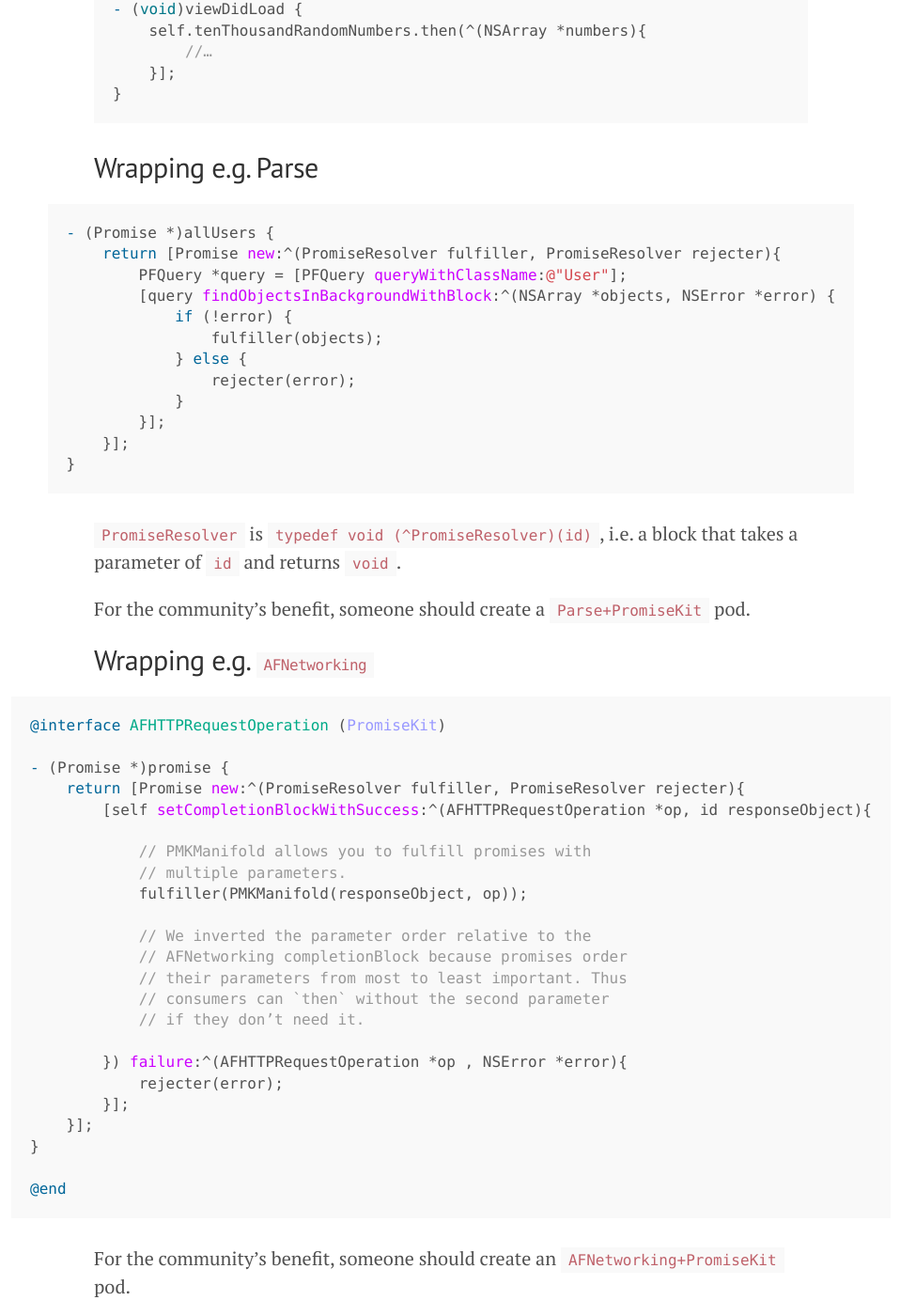
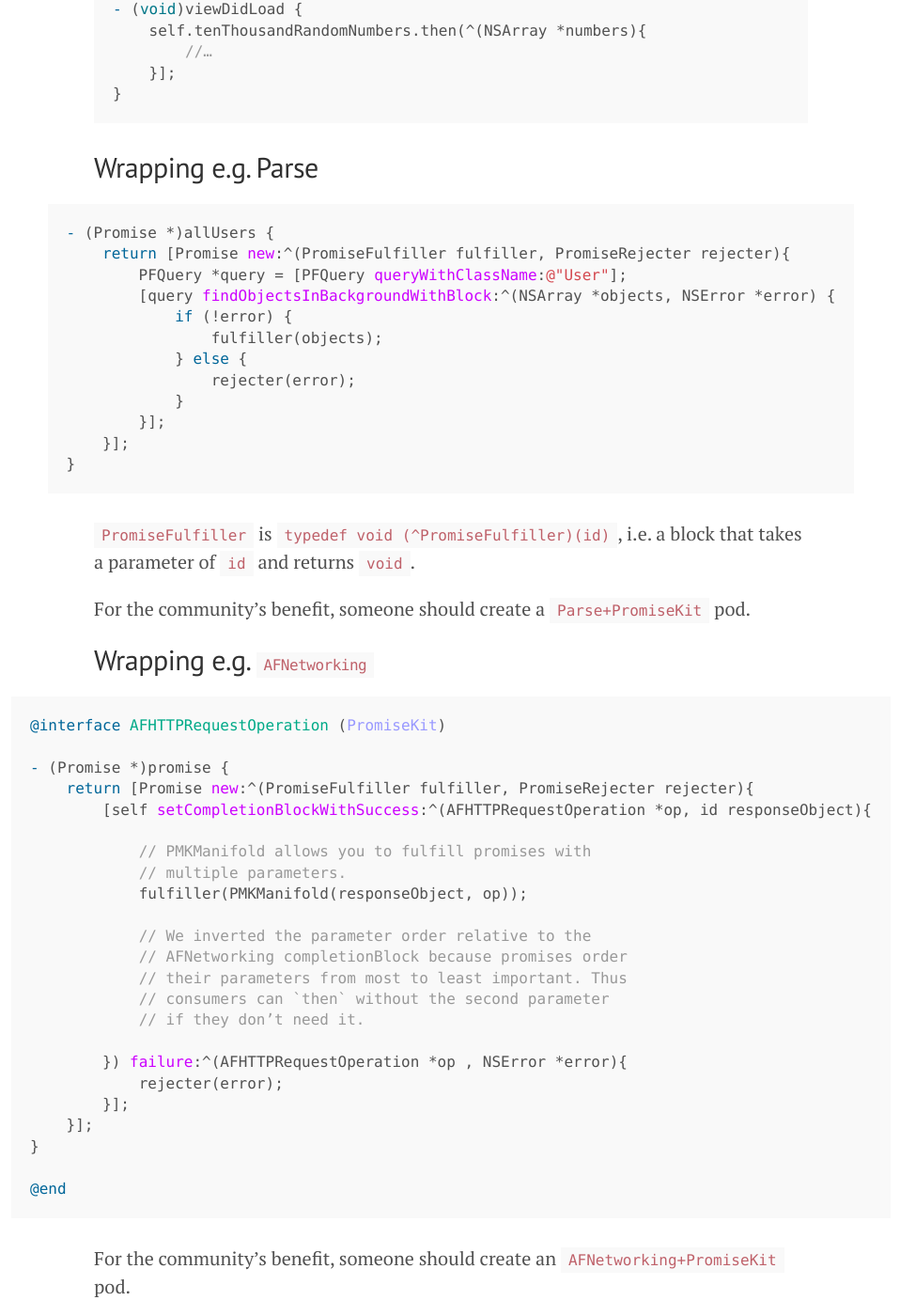
Before and after one commit to mxcl/PromiseKit, a Jekyll site: the page built from index.html, in a window 1280 px wide and 1400 px high, scrolled down 15902 px. Shown: the whole window at 94% size, without its empty margins (160-1118 px from the left). Built offline with Jekyll 4.4.1, drawn with Linux system fonts in a browser that asks for light colours; the list of posts is cut into pages by our own code.

Commit message:
Fixes #44

```diff
--- a/_posts/2014-03-12-hello.markdown
+++ b/_posts/2014-03-12-hello.markdown
@@ -645,7 +645,7 @@
 
 {% highlight objectivec %}
 - (Promise *)allUsers {
-    return [Promise new:^(PromiseResolver fulfiller, PromiseResolver rejecter){
+    return [Promise new:^(PromiseFulfiller fulfiller, PromiseRejecter rejecter){
         PFQuery *query = [PFQuery queryWithClassName:@"User"];
         [query findObjectsInBackgroundWithBlock:^(NSArray *objects, NSError *error) {
             if (!error) {
@@ -658,7 +658,7 @@
 }
 {% endhighlight %}
 
-`PromiseResolver` is `typedef void (^PromiseResolver)(id)`, i.e. a block that takes a parameter of `id` and returns `void`.
+`PromiseFulfiller` is `typedef void (^PromiseFulfiller)(id)`, i.e. a block that takes a parameter of `id` and returns `void`.
 
 For the community’s benefit, someone should create a `Parse+PromiseKit` pod.
 
@@ -669,7 +669,7 @@
 @interface AFHTTPRequestOperation (PromiseKit)
 
 - (Promise *)promise {
-    return [Promise new:^(PromiseResolver fulfiller, PromiseResolver rejecter){
+    return [Promise new:^(PromiseFulfiller fulfiller, PromiseRejecter rejecter){
         [self setCompletionBlockWithSuccess:^(AFHTTPRequestOperation *op, id responseObject){
 
             // PMKManifold allows you to fulfill promises with
```
